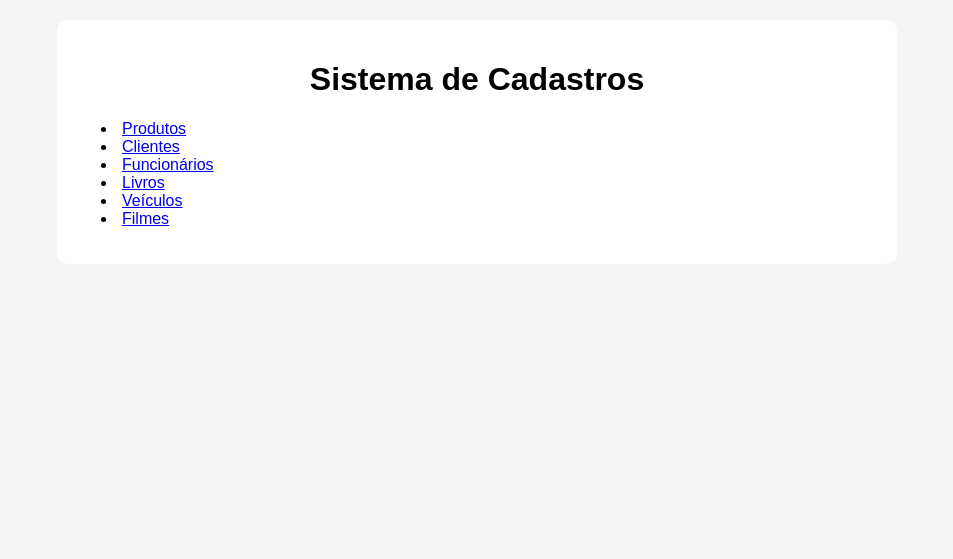
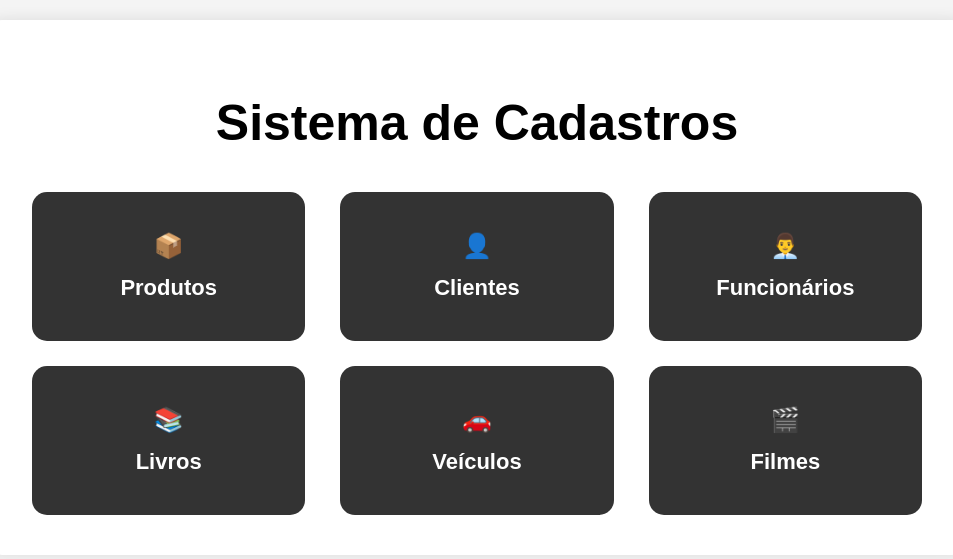
Before and after one commit to Karina-Amorim-Dev/SistemaCadastroPHP, a PHP site: page / in a window 1280 px wide. Shown: the top 559 px of the page, without its empty margins (163-1116 px from the left). Run offline with PHP 8.4, Linux system fonts and the light colour scheme.

Commit message:
feat: Manutenção no código do index e css do index principal

```diff
--- a/estilo.css
+++ b/estilo.css
@@ -6,15 +6,48 @@ padding: 20px;
 }
 
 .container {
-width: 800px;
-margin: auto;
-background: white;
-padding: 20px;
-border-radius: 10px;
+    width: 900px;
+    margin: auto;
+    background: white;
+    padding: 40px;
+    border-radius: 15px;
+    box-shadow: 0 0 15px rgba(0,0,0,0.1);
 }
 
 h1, h2 {
-text-align: center;
+    text-align: center;
+    margin-bottom: 40px;
+    font-size: 50px;
+}
+
+.menu-grid {
+    display: grid;
+    grid-template-columns: repeat(3, 1fr);
+    gap: 25px;
+}
+
+.card {
+    background: #333;
+    color: white;
+    text-decoration: none;
+    padding: 40px 20px;
+    border-radius: 15px;
+    text-align: center;
+    font-size: 24px;
+    transition: 0.3s;
+    display: flex;
+    flex-direction: column;
+    gap: 15px;
+}
+
+.card:hover {
+    background: #555;
+    transform: scale(1.05);
+}
+
+.card span {
+    font-size: 22px;
+    font-weight: bold;
 }
 
 form {
--- a/index.php
+++ b/index.php
@@ -13,14 +13,39 @@
 
     <h1>Sistema de Cadastros</h1>
 
-    <ul>
-        <li><a href="produtos/index.php">Produtos</a></li>
-        <li><a href="clientes/index.php">Clientes</a></li>
-        <li><a href="funcionarios/index.php">Funcionários</a></li>
-        <li><a href="livros/index.php">Livros</a></li>
-        <li><a href="veiculos/index.php">Veículos</a></li>
-        <li><a href="filmes/index.php">Filmes</a></li>
-    </ul>
+    <div class="menu-grid">
+
+        <a href="produtos/index.php" class="card">
+            📦
+            <span>Produtos</span>
+        </a>
+
+        <a href="clientes/index.php" class="card">
+            👤
+            <span>Clientes</span>
+        </a>
+
+        <a href="funcionarios/index.php" class="card">
+            👨‍💼
+            <span>Funcionários</span>
+        </a>
+
+        <a href="livros/index.php" class="card">
+            📚
+            <span>Livros</span>
+        </a>
+
+        <a href="veiculos/index.php" class="card">
+            🚗
+            <span>Veículos</span>
+        </a>
+
+        <a href="filmes/index.php" class="card">
+            🎬
+            <span>Filmes</span>
+        </a>
+
+    </div>
 
 </div>
 
```
